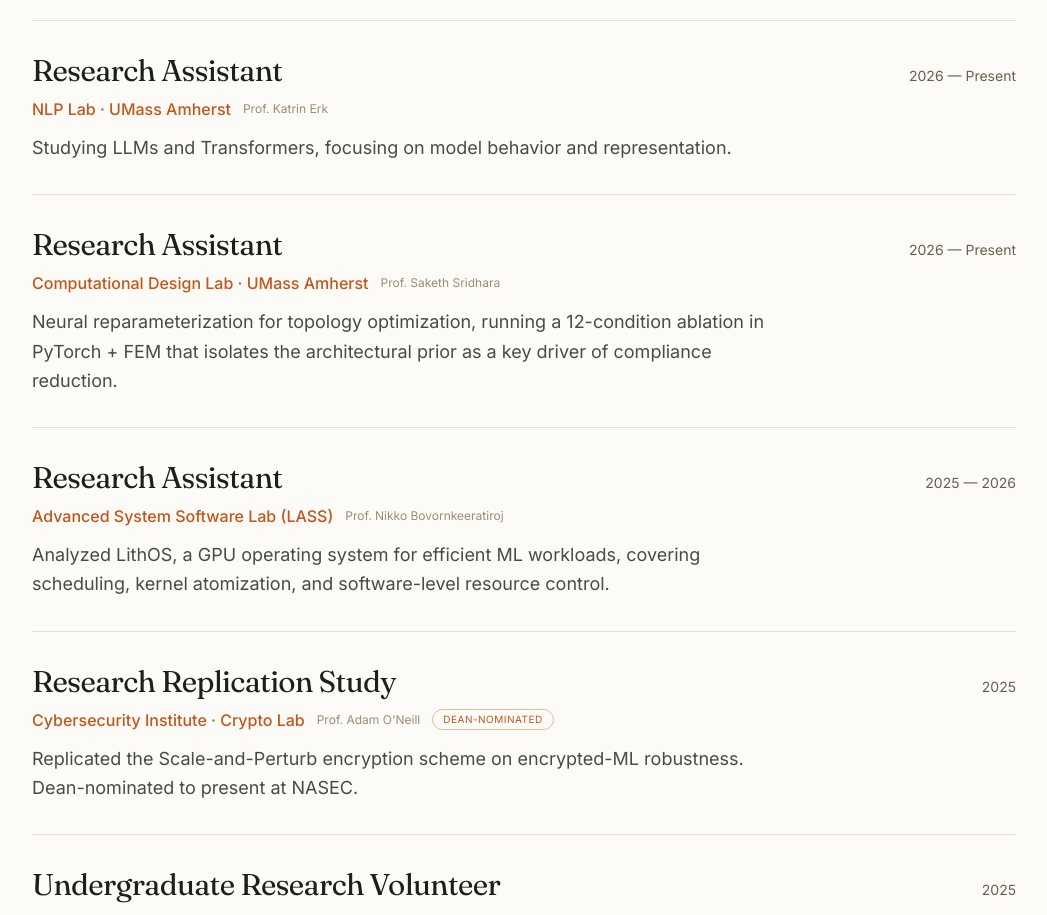
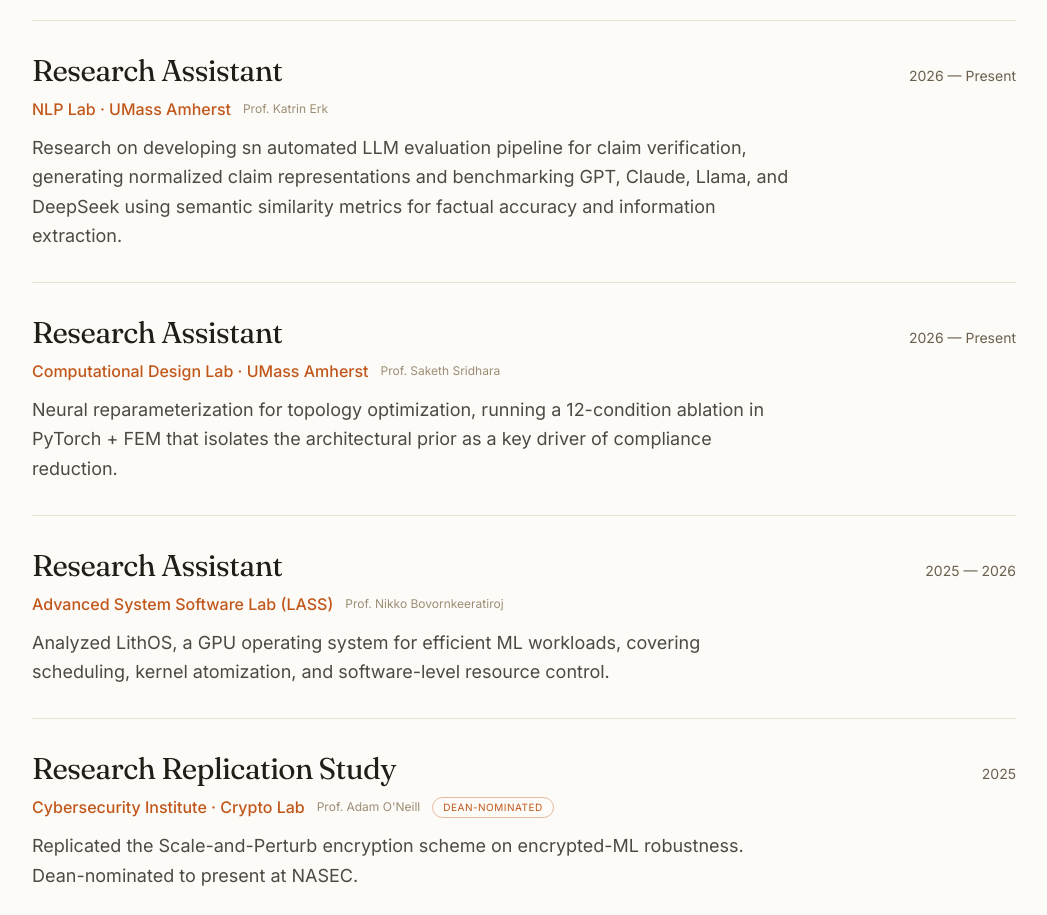
Before and after one commit to himccoder/MyWebsite, a React (Vite) app: page / in a window 1280 px wide. Shown: the part 2820-3735 px from the top of the page, without its empty margins (116-1163 px from the left). Built offline with nearby package versions, Linux system fonts and the light colour scheme; no server answers; the HTML template or start-up script is replaced by a standard one.

Commit message:
content add in nlp research

```diff
--- a/src/data/content.js
+++ b/src/data/content.js
@@ -101,7 +101,7 @@
     lab: "NLP Lab · UMass Amherst",
     advisor: "Prof. Katrin Erk",
     dates: "2026 — Present",
-    summary: "Studying LLMs and Transformers, focusing on model behavior and representation.",
+    summary: "Research on developing sn automated LLM evaluation pipeline for claim verification, generating normalized claim representations and benchmarking GPT, Claude, Llama, and DeepSeek using semantic similarity metrics for factual accuracy and information extraction.",
   },
   {
     role: "Research Assistant",
```
